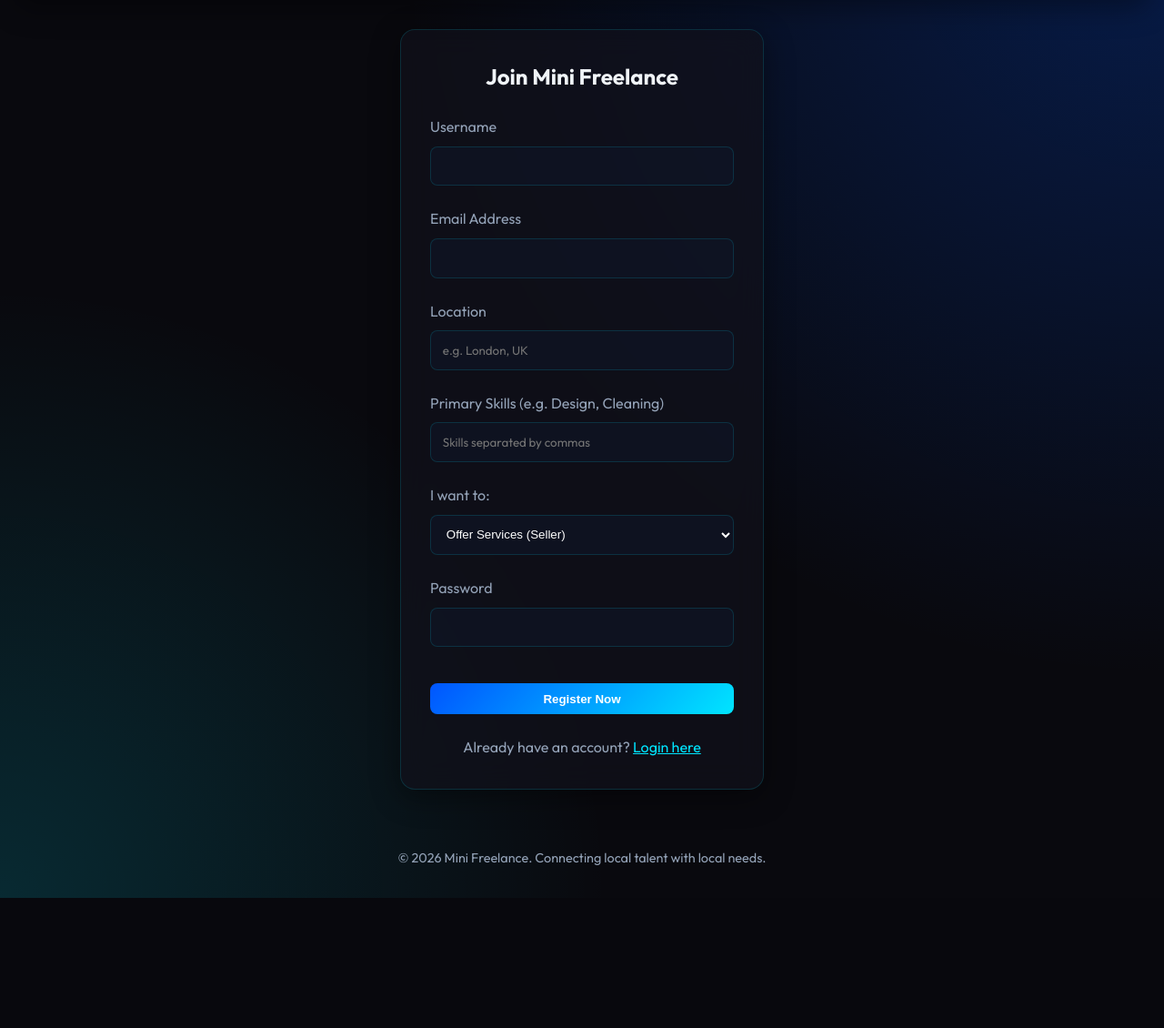
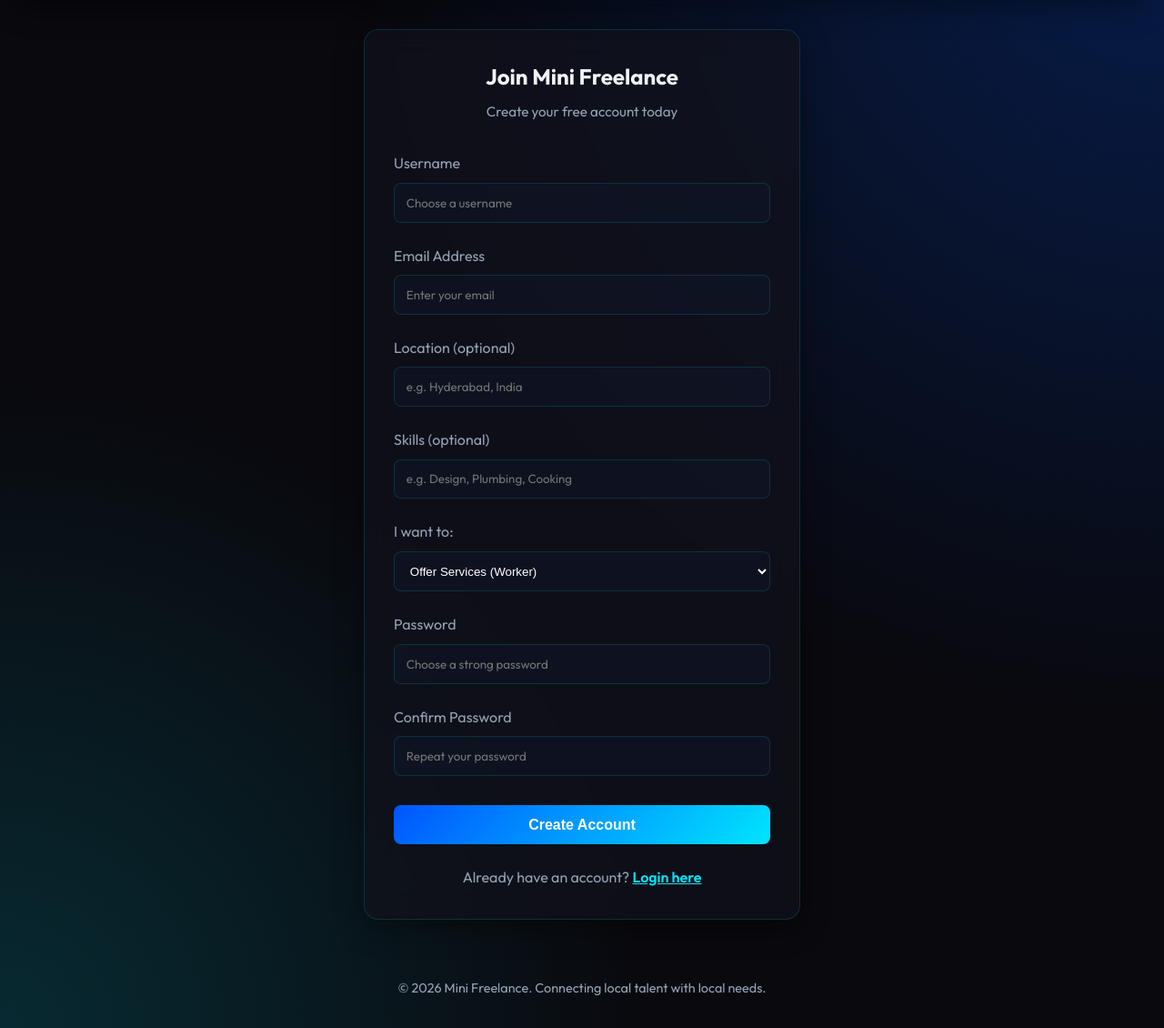
Before and after one commit to vijaya6997/my-app, a Flask app: page /register in a window 1280 px wide. Shown: the part 95-1225 px from the top of the page at 91% size. Before the commit the page ends 1082 px from the top, so only its background shows below. Run offline with Flask 3, Linux system fonts and the light colour scheme.

Commit message:
Fix login issues: restore users, better validation, confirm password, password toggle

```diff
--- a/app/routes/auth.py
+++ b/app/routes/auth.py
@@ -10,24 +10,36 @@ def register():
     if current_user.is_authenticated:
         return redirect(url_for('main.dashboard'))
     if request.method == 'POST':
-        username = request.form.get('username')
-        email = request.form.get('email')
-        password = request.form.get('password')
+        username = request.form.get('username', '').strip()
+        email = request.form.get('email', '').strip().lower()
+        password = request.form.get('password', '')
+        confirm_password = request.form.get('confirm_password', '')
+        location = request.form.get('location', '').strip()
+        skills = request.form.get('skills', '').strip()
+        user_type = request.form.get('user_type', 'seller')
 
-        location = request.form.get('location')
-        skills = request.form.get('skills')
-        user_type = request.form.get('user_type', 'seller')
+        if not username or not email or not password:
+            flash('Please fill in all required fields.', 'danger')
+            return redirect(url_for('auth.register'))
+
+        if password != confirm_password:
+            flash('Passwords do not match. Please try again.', 'danger')
+            return redirect(url_for('auth.register'))
+
+        if len(password) < 4:
+            flash('Password must be at least 4 characters long.', 'danger')
+            return redirect(url_for('auth.register'))
 
         user_exists = User.query.filter((User.username == username) | (User.email == email)).first()
         if user_exists:
-            flash('Username or email already exists.', 'danger')
+            flash('Username or email already exists. Please try a different one.', 'danger')
             return redirect(url_for('auth.register'))
 
         user = User(username=username, email=email, location=location, skills=skills, user_type=user_type)
         user.set_password(password)
         db.session.add(user)
         db.session.commit()
-        flash('Registration successful! Please login.', 'success')
+        flash('Registration successful! Welcome to Mini Freelance. Please login.', 'success')
         return redirect(url_for('auth.login'))
     return render_template('auth/register.html')
 
@@ -36,17 +48,27 @@ def login():
     if current_user.is_authenticated:
         return redirect(url_for('main.dashboard'))
     if request.method == 'POST':
-        email = request.form.get('email')
-        password = request.form.get('password')
+        email = request.form.get('email', '').strip().lower()
+        password = request.form.get('password', '')
         remember = True if request.form.get('remember') else False
 
+        if not email or not password:
+            flash('Please enter both email and password.', 'danger')
+            return render_template('auth/login.html')
+
         user = User.query.filter_by(email=email).first()
-        if user and user.check_password(password):
-            login_user(user, remember=remember)
-            next_page = request.args.get('next')
-            return redirect(next_page) if next_page else redirect(url_for('main.dashboard'))
-        else:
-            flash('Login unsuccessful. Please check email and password.', 'danger')
+        if not user:
+            flash('No account found with that email address. Please register first.', 'danger')
+            return render_template('auth/login.html')
+
+        if not user.check_password(password):
+            flash('Incorrect password. Please try again.', 'danger')
+            return render_template('auth/login.html')
+
+        login_user(user, remember=remember)
+        next_page = request.args.get('next')
+        flash(f'Welcome back, {user.username}!', 'success')
+        return redirect(next_page) if next_page else redirect(url_for('main.dashboard'))
     return render_template('auth/login.html')
 
 @auth.route('/logout')
--- a/app/templates/auth/register.html
+++ b/app/templates/auth/register.html
@@ -2,41 +2,92 @@
 
 {% block content %}
 <div class="auth-container">
-    <div class="auth-card glass slide-in">
-        <h2 style="margin-bottom: 1.5rem; text-align: center;">Join <span>Mini Freelance</span></h2>
-        <form method="POST">
+    <div class="auth-card glass slide-in" style="max-width: 480px;">
+        <div style="text-align: center; margin-bottom: 2rem;">
+            <h2>Join <span>Mini Freelance</span></h2>
+            <p style="color: var(--text-muted); margin-top: 0.5rem; font-size: 0.95rem;">Create your free account today
+            </p>
+        </div>
+
+        <form method="POST" action="{{ url_for('auth.register') }}" id="register-form">
             <div class="form-group">
-                <label>Username</label>
-                <input type="text" name="username" required>
+                <label for="username">Username</label>
+                <input type="text" id="username" name="username" required placeholder="Choose a username"
+                    autocomplete="username">
             </div>
             <div class="form-group">
-                <label>Email Address</label>
-                <input type="email" name="email" required>
+                <label for="email">Email Address</label>
+                <input type="email" id="email" name="email" required placeholder="Enter your email"
+                    autocomplete="email">
             </div>
             <div class="form-group">
-                <label>Location</label>
-                <input type="text" name="location" placeholder="e.g. London, UK">
+                <label for="location">Location <span
+                        style="color: var(--text-muted); font-weight: 400;">(optional)</span></label>
+                <input type="text" id="location" name="location" placeholder="e.g. Hyderabad, India">
             </div>
             <div class="form-group">
-                <label>Primary Skills (e.g. Design, Cleaning)</label>
-                <input type="text" name="skills" placeholder="Skills separated by commas">
+                <label for="skills">Skills <span
+                        style="color: var(--text-muted); font-weight: 400;">(optional)</span></label>
+                <input type="text" id="skills" name="skills" placeholder="e.g. Design, Plumbing, Cooking">
             </div>
             <div class="form-group">
-                <label>I want to:</label>
-                <select name="user_type" class="custom-select">
-                    <option value="seller">Offer Services (Seller)</option>
-                    <option value="buyer">Hire Talent (Buyer)</option>
+                <label for="user_type">I want to:</label>
+                <select id="user_type" name="user_type" class="custom-select">
+                    <option value="seller">Offer Services (Worker)</option>
+                    <option value="buyer">Hire Talent (Client)</option>
                 </select>
             </div>
             <div class="form-group">
-                <label>Password</label>
-                <input type="password" name="password" required>
+                <label for="password">Password</label>
+                <input type="password" id="password" name="password" required placeholder="Choose a strong password"
+                    autocomplete="new-password">
             </div>
-            <button type="submit" class="btn-primary" style="width: 100%; margin-top: 1rem;">Register Now</button>
+            <div class="form-group">
+                <label for="confirm_password">Confirm Password</label>
+                <input type="password" id="confirm_password" name="confirm_password" required
+                    placeholder="Repeat your password" autocomplete="new-password">
+                <small id="pw-match-msg" style="color: var(--accent); display: none;">Passwords do not match!</small>
+            </div>
+            <button type="submit" class="btn-primary" id="register-btn"
+                style="width: 100%; padding: 0.8rem; font-size: 1rem; margin-top: 0.5rem;">
+                Create Account
+            </button>
         </form>
+
         <p style="text-align: center; margin-top: 1.5rem; color: var(--text-muted);">
-            Already have an account? <a href="{{ url_for('auth.login') }}" style="color: var(--primary);">Login here</a>
+            Already have an account? <a href="{{ url_for('auth.login') }}"
+                style="color: var(--primary); font-weight: 600;">Login here</a>
         </p>
     </div>
 </div>
+
+<script>
+    const pw = document.getElementById('password');
+    const cpw = document.getElementById('confirm_password');
+    const msg = document.getElementById('pw-match-msg');
+    const btn = document.getElementById('register-btn');
+
+    function checkPasswords() {
+        if (cpw.value && pw.value !== cpw.value) {
+            msg.style.display = 'block';
+            btn.disabled = true;
+        } else {
+            msg.style.display = 'none';
+            btn.disabled = false;
+        }
+    }
+
+    pw.addEventListener('input', checkPasswords);
+    cpw.addEventListener('input', checkPasswords);
+
+    document.getElementById('register-form').addEventListener('submit', function (e) {
+        if (pw.value !== cpw.value) {
+            e.preventDefault();
+            msg.style.display = 'block';
+            return;
+        }
+        btn.textContent = 'Creating account...';
+        btn.disabled = true;
+    });
+</script>
 {% endblock %}
```
Also changed, not shown: app/templates/auth/login.html (+54 -11 lines), test_error.py (+29 -25 lines).
